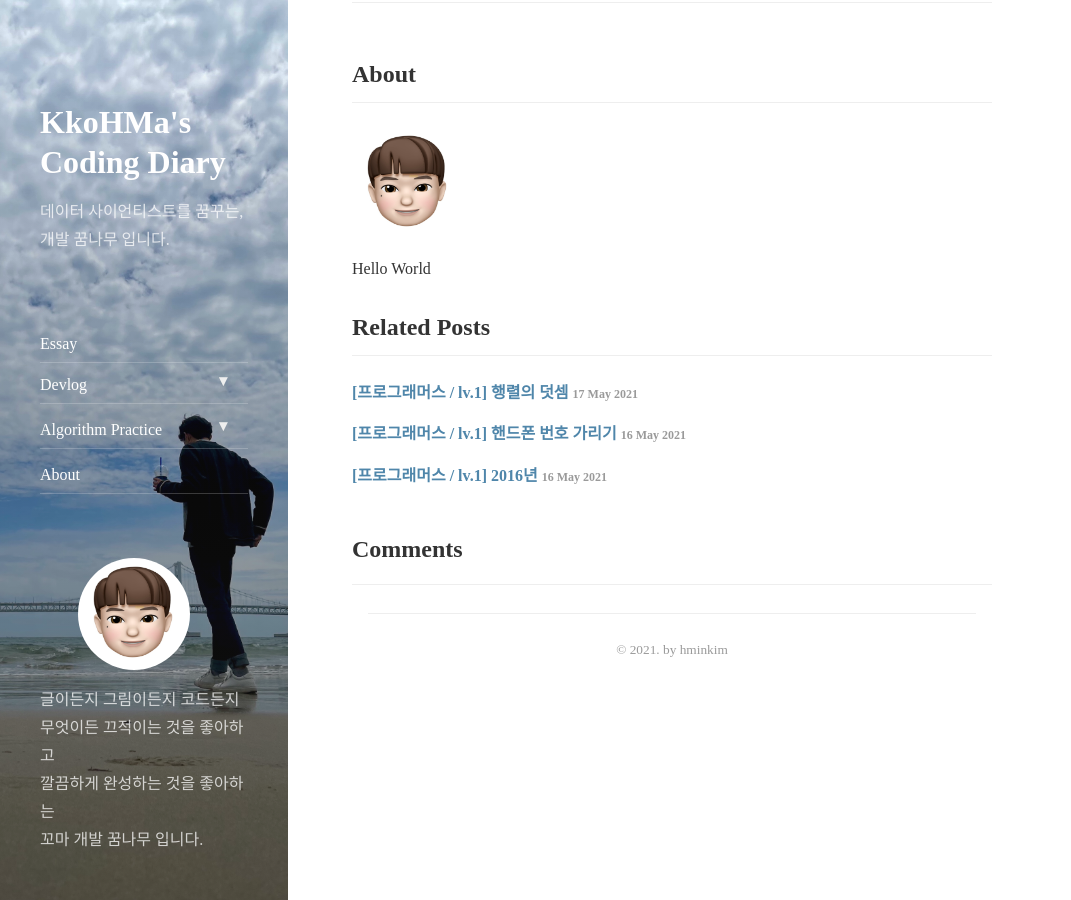
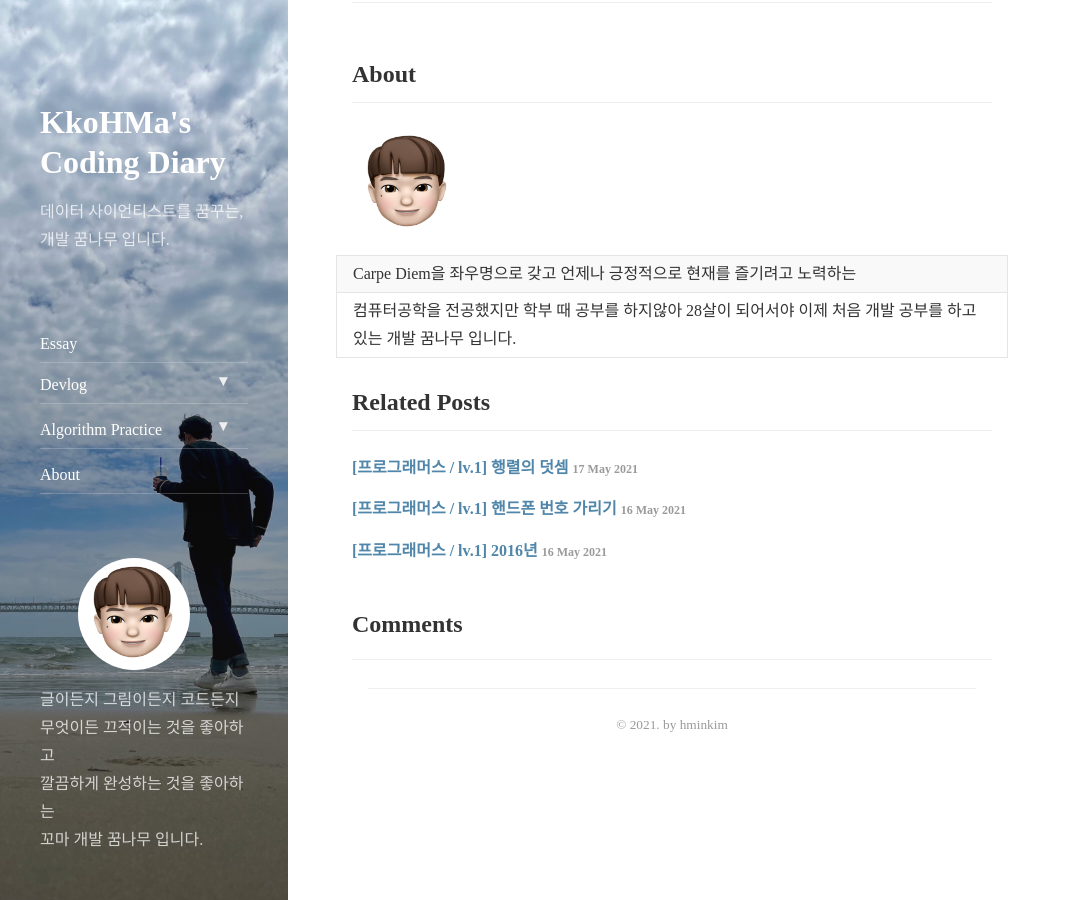
Before and after one commit to hminkim/hminkim.github.io, a Jekyll site: the page built from _posts/2021-05-16-ap_post2.markdown, in a window 1280 px wide and 900 px high, scrolled down 1274 px. Shown: the whole window, without its empty margins (0-1071 px from the left). Built offline with Jekyll 4.4.1, drawn with Linux system fonts in a browser that asks for light colours; nearby versions of some CDN libraries; comment, search, counter and statistics services are not loaded.

Commit message:
Update authors.yml

```diff
--- a/_data/authors.yml
+++ b/_data/authors.yml
@@ -8,7 +8,9 @@ KkoHMa:
   # Used at the bottom of each page and at the top of the `about` layout
   # Markdown enabled, can use multiple paragraphs (enabled by `|`)
   about:             |
-    Hello World
+    Carpe Diem을 좌우명으로 갖고 언제나 긍정적으로 현재를 즐기려고 노력하는  |
+    컴퓨터공학을 전공했지만 학부 때 공부를 하지않아 28살이 되어서야 이제 처음 개발 공부를 하고 있는 개발 꿈나무 입니다. |
+
 
   # This photo will be used in the about section
   picture:
```
